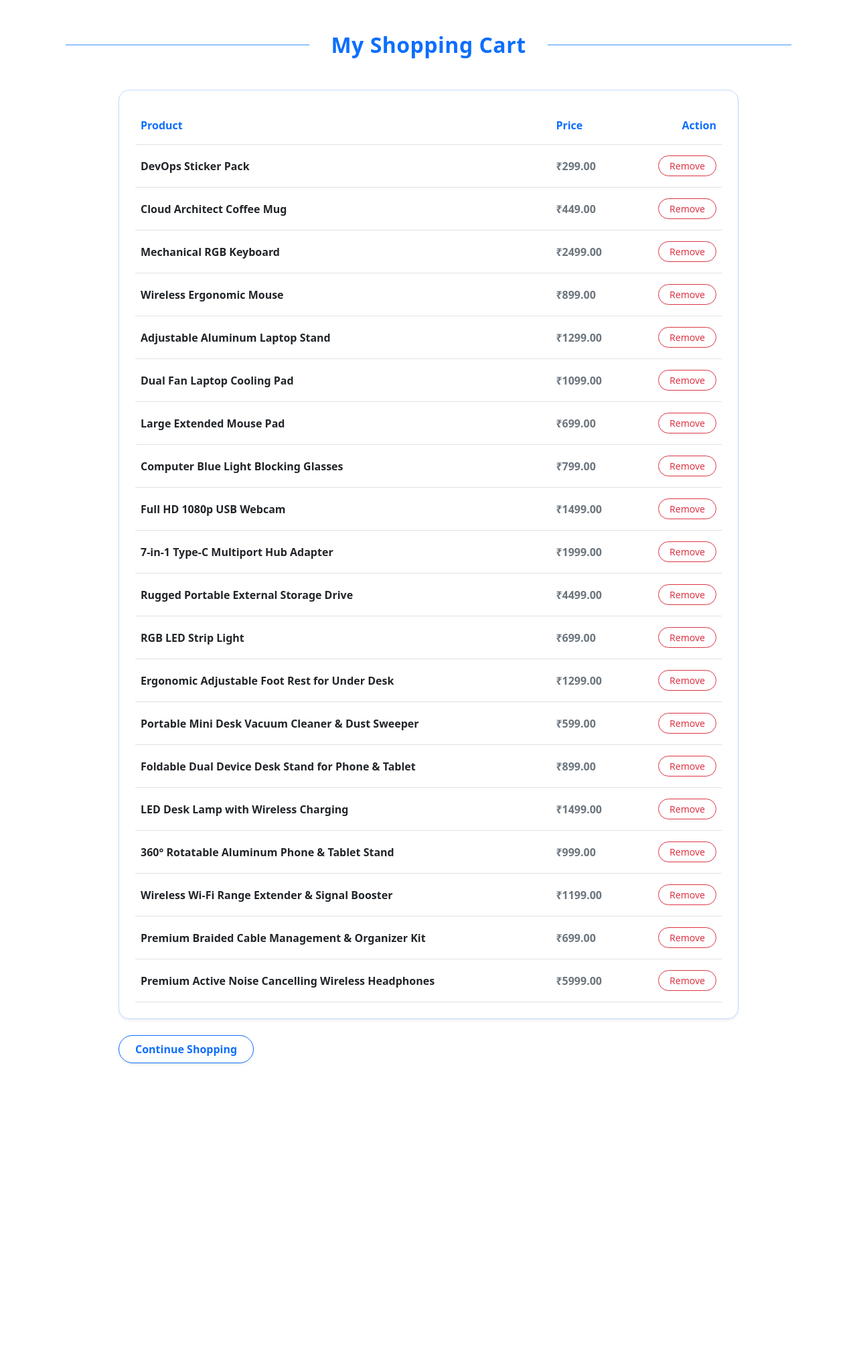
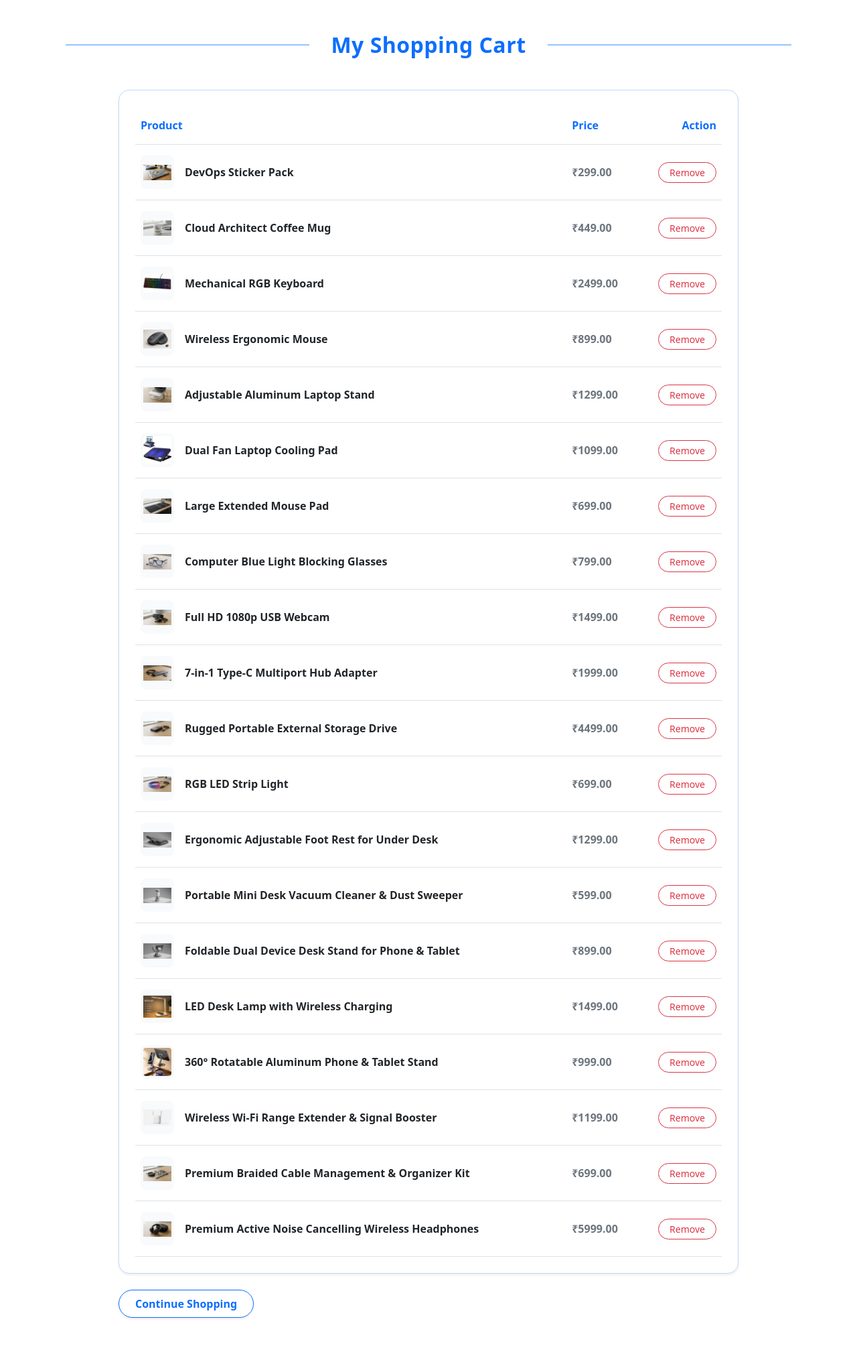
Before and after one commit to Ankita-creater05/my-ecommerce-project, a Django app: template my_ecommerce_project/store/templates/store/cart.html in a window 1280 px wide. Shown: the whole page at 67% size. Before the commit the page ends 1588 px from the top, so only its background shows below. Run offline with Django 5.2, Linux system fonts and the light colour scheme; the template is opened without the code that fills it: values that come from a table or form of the project are taken from there, others are empty; data comes from the database, SQL or seed files in the repository.

Commit message:
Add product image and detail links to cart page

```diff
--- a/my_ecommerce_project/store/templates/store/cart.html
+++ b/my_ecommerce_project/store/templates/store/cart.html
@@ -28,7 +28,21 @@
                     <tbody>
                         {% for product in products %}
                             <tr>
-                                <td class="py-3 fw-semibold text-dark">{{ product.name }}</td>
+                                <td class="py-3">
+                                    <div class="d-flex align-items-center gap-3">
+                                        <!-- Product Image with Link -->
+                                        <a href="{% url 'store:product_detail' product.id %}">
+                                            {% if product.image %}
+                                                <img src="{{ product.image.url }}" alt="{{ product.name }}" style="width: 50px; height: 50px; object-fit: contain; background: #f8fafc; border-radius: 8px; padding: 4px;">
+                                            {% endif %}
+                                        </a>
+
+                                        <!-- Product Name with Link -->
+                                        <a href="{% url 'store:product_detail' product.id %}" class="text-decoration-none text-dark fw-semibold">
+                                            {{ product.name }}
+                                        </a>
+                                    </div>
+                                </td>
                                 <td class="py-3 text-secondary fw-bold">₹{{ product.price }}</td>
                                 <td class="py-3 text-end">
                                     <a href="{% url 'store:remove_from_cart' product.id %}" class="btn btn-outline-danger btn-sm rounded-pill px-3 py-1 text-decoration-none">Remove</a>
```
